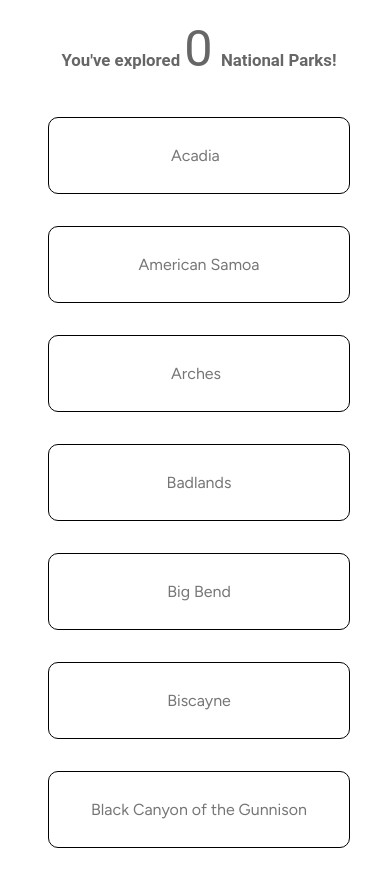
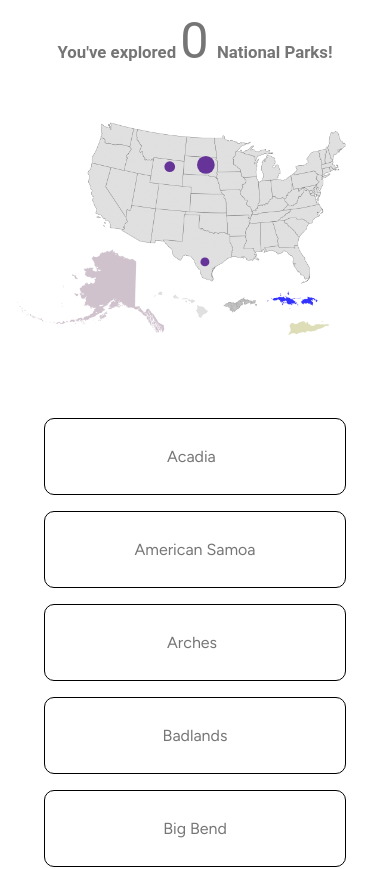
Before and after one commit to geomin76/nps-visited, a React (Create React App) app: page / in a window 390 px wide. Shown: the top 869 px of the page. Built offline with nearby package versions, Linux system fonts and the light colour scheme.

Commit message:
wanna see what it's like on mobile (#17)
* adding side by side

* svg overlay

```diff
--- a/src/App.js
+++ b/src/App.js
@@ -1,9 +1,10 @@
 import './App.css';
 import { parks } from './Parks';
 import React, { useState } from 'react';
-import { Container, Box, Grid } from '@material-ui/core';
+import { Container, Box, Grid, ListSubheader } from '@material-ui/core';
 import { makeStyles, createStyles } from '@material-ui/core/styles';
 import { NPList } from './NPList';
+import { Map } from './Map';
 
 const useStyles = makeStyles((theme) =>
   createStyles({
@@ -11,6 +12,13 @@ const useStyles = makeStyles((theme) =>
       alignItems: 'center',
       justifyContent: 'center',
       display: 'flex'
+    },
+    map: {
+      alignItems: 'center',
+      justifyContent: 'center',
+      display: 'flex',
+      position: 'sticky',
+      top: 0
     },
   }),
 );
@@ -32,17 +40,23 @@ const App = () => {
 
   return (
     <Container maxWidth="lg">
-      <Box>
-        <Grid container spacing={0} direction="column"
-          alignItems="center"
-          justifyContent="center">
-          <Grid item lg={12} md={12} sm={12}>
-            <div className={classes.center}>
-              <NPList data={data} setData={setData} countVisitedParks={countVisitedParks} />
-            </div>
-          </Grid>
+      <ListSubheader>
+        <div className={classes.center}>
+          <p style={{fontWeight: "700", fontSize: "1.2em"}}>You've explored <span style={{fontWeight: "400", fontSize: "3em"}}>{countVisitedParks()}</span>&nbsp; National Parks!</p>
+        </div>
+      </ListSubheader>
+      <Grid container spacing={0}>
+        <Grid item xl={9} lg={9} md={9} sm={12} xs={12}>
+          <div className={classes.map}>
+            <Map />
+          </div>
         </Grid>
-      </Box>
+        <Grid item xl={3} lg={3} md={3} sm={12} xs={12}>
+          <div className={classes.center}>
+            <NPList data={data} setData={setData} countVisitedParks={countVisitedParks} />
+          </div>
+        </Grid>
+      </Grid>
     </Container>
 
   );
--- a/src/Map.js
+++ b/src/Map.js
@@ -1,6 +1,21 @@
+import NPSMap from './nps.png'
+
 export const Map = () => {
     return (
         <>
+            <div style={{display: "inline-block", position: "relative"}}>
+                <img src={NPSMap} width={"100%"} height={"100%"} />
+                <svg viewBox="0 0 200 200" style={{position: "absolute", top: "20%", left: "50.5%"}}>
+                    <circle cx="10" cy="10" r="10" fill="rebeccapurple" />
+                </svg>
+                <svg viewBox="0 0 200 200" style={{position: "absolute", top: "20%", left: "40%"}}>
+                    <circle cx="10" cy="10" r="5" fill="rebeccapurple" />
+                </svg>
+                <svg viewBox="0 0 200 200" style={{position: "absolute", top: "50.52%", left: "50.2%"}}>
+                    <circle cx="10" cy="10" r="5" fill="rebeccapurple" />
+                </svg>
+            </div>
+
         </>
     )
 }
--- a/src/NPList.js
+++ b/src/NPList.js
@@ -1,4 +1,4 @@
-import { List, ListItem, ListItemIcon, Box, ListSubheader, ListItemButton } from '@mui/material';
+import { List, ListItem, ListItemIcon, Box, ListItemButton } from '@mui/material';
 import { makeStyles, createStyles } from '@material-ui/core/styles';
 
 const useStyles = makeStyles((theme) =>
@@ -25,15 +25,10 @@ export const NPList = ({ data, setData, countVisitedParks }) => {
   }
 
   return (
-    <List alignItems="center">
-      <ListSubheader>
-        <div className={classes.center}>
-          <p style={{fontWeight: "700", fontSize: "1.2em"}}>You've explored <span style={{fontWeight: "400", fontSize: "3em"}}>{countVisitedParks()}</span>&nbsp; National Parks!</p>
-        </div>
-      </ListSubheader>
+    <List alignItems="center" disablePadding>
       {data.map((value, index) => {
         return (
-          <ListItem key={index} >
+          <ListItem key={index} style={{paddingTop: "0", paddingBottom: "0"}}>
             <ListItemButton onClick={() => setVisited(index)} alignItems="center">
               <Box sx={{ display: "flex", alignItems:"center", justifyContent:"center", height: "75px", width: "300px", borderStyle: "solid", borderWidth: "thin", borderRadius: "10px", backgroundColor: value.visited ? value.color : "white" }}>
                 <ListItemIcon>
--- a/src/Parks.js
+++ b/src/Parks.js
@@ -326,7 +326,7 @@ var parks = [
         "url": "./public/crater-lake-national-park_250x.jpg",
         "coordinates": "47.97°N 123.50°W",
         "visited": false,
-        "color": "#536d31"
+        "color": "#94b6e8"
     },
     {
         "name": "Petrified Forest",
```
Also changed, not shown: src/nps.png (added).
